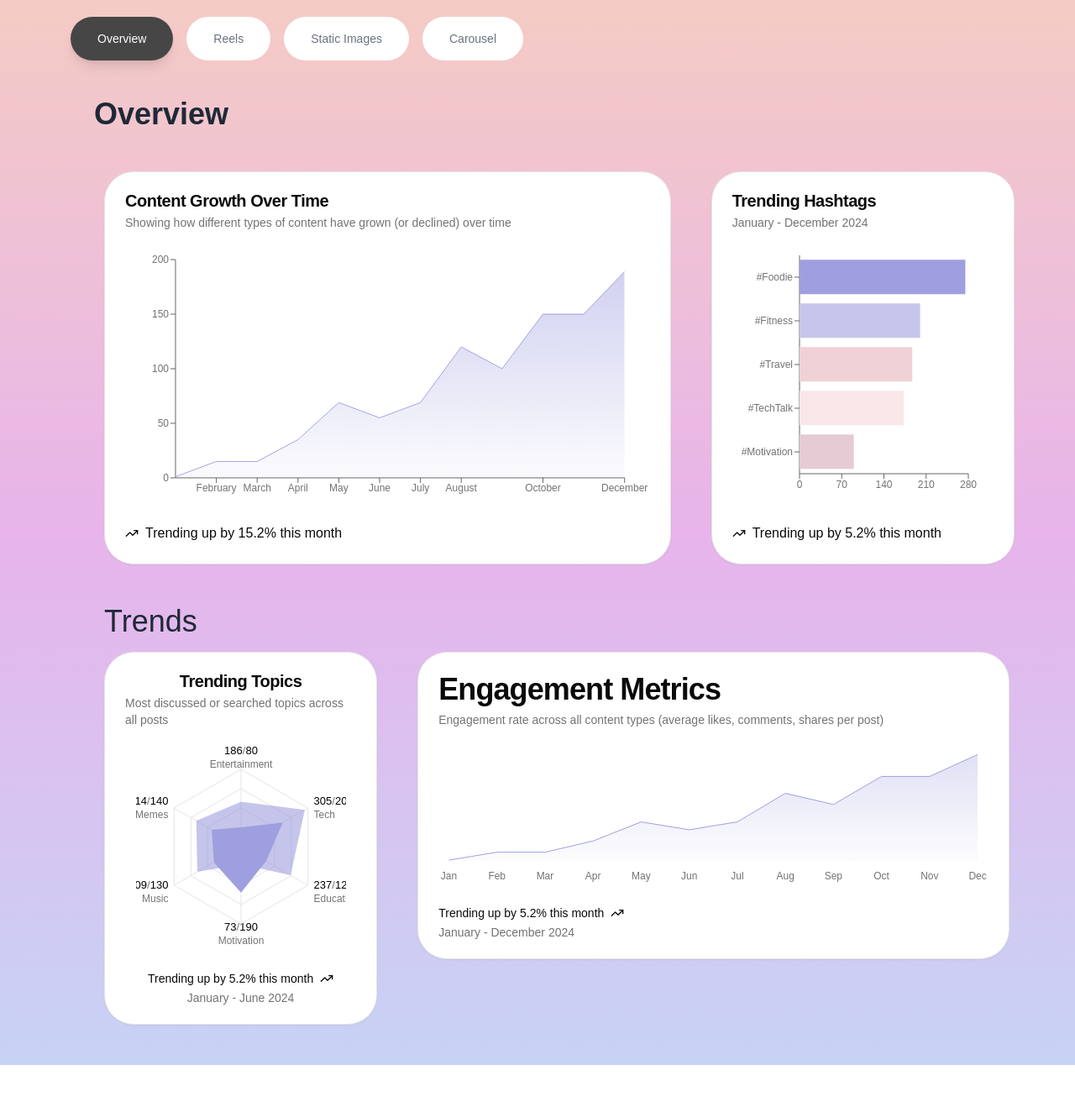
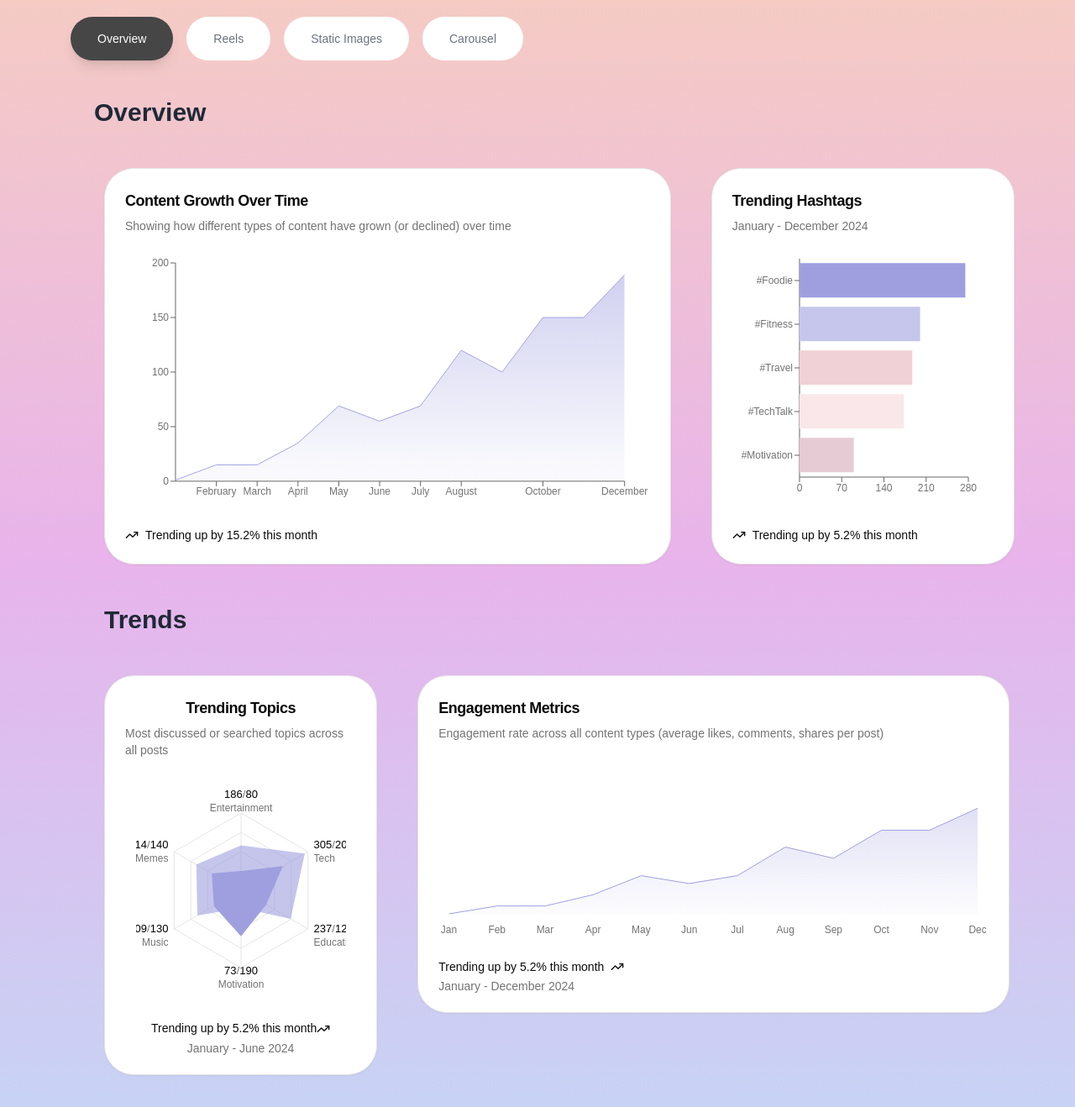
Before and after one commit to adityam003/socially, a Next.js app: page /analytics in a window 1280 px wide. Shown: the top 1318 px of the page at 84% size. Before the commit the page ends 1268 px from the top, so only its background shows below. Built offline with nearby package versions, Linux system fonts and the light colour scheme.

Commit message:
Fix some issues

```diff
--- a/src/app/analytics/page.tsx
+++ b/src/app/analytics/page.tsx
@@ -48,7 +48,7 @@ export default function Analytics() {
                 <div className="px-4 md:px-12">
                     {activeTab === 'Overview' && (
                         <>
-                            <h1 className='text-2xl font-bold md:text-2xl lg:text-4xl mt-6 mb-12'>Overview</h1>
+                            <h1 className='text-2xl font-semibold md:text-2xl lg:text-3xl mt-6 mb-12'>Overview</h1>
                            <div className="mx-3 pr-3">
                            <Overview />
                            </div>
@@ -57,7 +57,7 @@ export default function Analytics() {
                     )}
                     {activeTab === 'Reels' && (
                         <>
-                            <h1 className='text-2xl font-bold md:text-2xl lg:text-4xl mt-6 mb-12'>Reel Metrics</h1>
+                            <h1 className='text-2xl font-semibold md:text-2xl lg:text-3xl mt-6 mb-12'>Reel Metrics</h1>
                             <Reel />
                         </>
                     )}
@@ -69,7 +69,7 @@ export default function Analytics() {
                     )}
                     {activeTab === 'Carousel' && (
                         <>
-                            <h1 className='text-2xl font-bold md:text-2xl lg:text-4xl mt-6 mb-12'>Customer</h1>
+                            <h1 className='text-2xl font-semibold md:text-2xl lg:text-3xl mt-6 mb-12'>Customers</h1>
                             <Carousel />
                         </>
                     )}
--- a/src/app/page.tsx
+++ b/src/app/page.tsx
@@ -174,13 +174,11 @@ const ChatInterface = () => {
                             {messages.map((message) => (
                                 <div
                                     key={message.id}
-                  className={`flex ${
-                    message.role === "user" ? "justify-end" : "justify-start"
+                                    className={`flex ${message.role === "user" ? "justify-end" : "justify-start"
                                         } animate-slideIn`}
                                 >
                                     <div
-                    className={`max-w-[85%] md:max-w-[75%] rounded-2xl p-4 ${
-                      message.role === "user"
+                                        className={`max-w-[85%] md:max-w-[75%] rounded-2xl p-4 ${message.role === "user"
                                                 ? "bg-black text-white ml-auto"
                                                 : message.role === "system"
                                                     ? "bg-red-100 text-red-800"
@@ -207,7 +205,7 @@ const ChatInterface = () => {
                 </div>
 
                 {showSuggestions && messages.length === 0 && (
-          <div className="grid grid-cols-1 sm:grid-cols-2 lg:grid-cols-3 gap-4 max-w-xl mx-auto w-full px-4 md:px-0 mb-6">
+                    <div className="hidden sm:grid sm:grid-cols-3 lg:grid-cols-3 gap-4 max-w-xl mx-auto w-full px-4 md:px-0 mb-6">
                         {suggestionCards.map((card, index) => (
                             <button
                                 key={index}
--- a/src/components/analytics/Overview.tsx
+++ b/src/components/analytics/Overview.tsx
@@ -7,7 +7,7 @@ const Overview = () => {
   return (
     <div>
         <Chart1/>
-        <h1 className='text-2xl font:bold md:text-2xl lg:text-4xl mt-12 mb-4 '>Trends</h1>
+        <h1 className='text-2xl font-semibold md:text-2xl lg:text-3xl mt-12 mb-12 '>Trends</h1>
       <div className="flex gap-12 flex-col md:flex-row ">
       <Chart2/>
       <Chart3/>
--- a/src/components/analytics/chart1.tsx
+++ b/src/components/analytics/chart1.tsx
@@ -59,7 +59,7 @@ const Chart1 = () => {
     <div className="flex flex-col md:flex-row gap-12">
       <Card className="w-full md:w-2/3 bg-white rounded-[15px] md:rounded-[35px]">
         <CardHeader>
-          <CardTitle>Content Growth Over Time</CardTitle>
+          <CardTitle className='text-lg'>Content Growth Over Time</CardTitle>
           <CardDescription>Showing how different types of content have grown (or declined) over time</CardDescription>
         </CardHeader>
         <CardContent>
@@ -94,7 +94,7 @@ const Chart1 = () => {
           </ChartContainer>
         </CardContent>
         <CardFooter>
-          <div className="flex items-center gap-2">
+          <div className="flex items-center text-sm gap-2">
             <TrendingUp className="h-4 w-4" />
             <span>Trending up by 15.2% this month</span>
           </div>
@@ -103,7 +103,7 @@ const Chart1 = () => {
 
       <Card className="w-full md:w-1/3 bg-white rounded-[15px] md:rounded-[35px]">
         <CardHeader>
-          <CardTitle>Trending Hashtags</CardTitle>
+          <CardTitle className='text-lg'>Trending Hashtags</CardTitle>
           <CardDescription>January - December 2024</CardDescription>
         </CardHeader>
         <CardContent>
@@ -122,7 +122,7 @@ const Chart1 = () => {
           </ChartContainer>
         </CardContent>
         <CardFooter>
-          <div className="flex items-center gap-2">
+          <div className="flex items-center text-sm gap-2">
             <TrendingUp className="h-4 w-4" />
             <span>Trending up by 5.2% this month</span>
           </div>
--- a/src/components/analytics/chart2.tsx
+++ b/src/components/analytics/chart2.tsx
@@ -41,12 +41,12 @@ export default function Chart2() {
   return (
     <Card className="rounded-[15px] md:rounded-[35px] bg-[#ffffff] md:w-[30%]">
       <CardHeader className="items-center pb-4 ">
-        <CardTitle>Trending Topics</CardTitle>
+        <CardTitle className="text-lg">Trending Topics</CardTitle>
         <CardDescription>
         Most discussed or searched topics across all posts
         </CardDescription>
       </CardHeader>
-      <CardContent className="pb-0">
+      <CardContent className="pb-0 mt-4">
         <ChartContainer
           config={chartConfig}
           className="mx-auto aspect-square max-h-[250px]"
@@ -104,12 +104,11 @@ export default function Chart2() {
           </RadarChart>
         </ChartContainer>
       </CardContent>
-      <div className="mb-6"></div>
-      <CardFooter className="flex-col gap-2 text-sm">
-        <div className="flex items-center gap-2 font-medium leading-none">
+      <CardFooter className="flex-col gap-2 mt-8 text-sm">
+        <div className="flex font-medium leading-none">
           Trending up by 5.2% this month <TrendingUp className="h-4 w-4" />
         </div>
-        <div className="flex items-center gap-2 leading-none text-muted-foreground">
+        <div className="flex leading-none text-muted-foreground">
           January - June 2024
         </div>
       </CardFooter>
--- a/src/components/analytics/chart3.tsx
+++ b/src/components/analytics/chart3.tsx
@@ -45,8 +45,8 @@ export default function Chart3() {
     <div className="w-full h-full md:w-[65%] md:h-[30%]">
     <Card className="bg-[#ffffff] rounded-[15px] md:rounded-[35px]">
       <CardHeader>
-        <CardTitle className="text-4xl">Engagement Metrics</CardTitle>
-        <CardDescription>
+        <CardTitle className="text-lg">Engagement Metrics</CardTitle>
+        <CardDescription className="pb-12">
         Engagement rate across all content types (average likes, comments, shares per post)
         </CardDescription>
       </CardHeader>
--- a/src/components/analytics/chart4.tsx
+++ b/src/components/analytics/chart4.tsx
@@ -56,11 +56,11 @@ export default function Chart4({ name }: ChartProps) {
   };
 
   return (
-    <Card className="w-full bg-white rounded-[15px] md:rounded-[35px]">
-      <CardHeader>
-        <CardTitle>{name} Hashtag Performance</CardTitle>
-        <CardDescription>Top-performing hashtags across Reels for reach.</CardDescription>
-      </CardHeader>
+    <Card className='w-full  bg-white rounded-[15px] md:rounded-[35px] '>
+             <CardHeader>
+                        <CardTitle className='text-lg'>{name} Hashtag Performance</CardTitle>
+                       <CardDescription>Top-performing hashtags across Reels for reach.</CardDescription>
+                     </CardHeader>
       <CardContent className="p-6">
         <div className="h-[285px] w-full">
           <ResponsiveContainer width="100%" height="100%">
--- a/src/components/analytics/chart5.tsx
+++ b/src/components/analytics/chart5.tsx
@@ -80,7 +80,7 @@ export default function Chart5({ name }: { name: string }) {
       <ChartStyle id={id} config={chartConfig} />
       <CardHeader className="flex-row items-start space-y-0 pb-0">
         <div className="grid gap-1">
-          <CardTitle>Best Performing {name} Metrics</CardTitle>
+          <CardTitle className="text-md">Best Performing {name} Metrics</CardTitle>
           <CardDescription>Proportion of engagement types for Reels.</CardDescription>
         </div>
         <Select value={activeMonth} onValueChange={setActiveMonth}>
--- a/src/components/analytics/chart6.tsx
+++ b/src/components/analytics/chart6.tsx
@@ -53,11 +53,11 @@ const chartConfig = {
 export default function Chart6({ name }: { name: string }) {
   return (
     <Card className="flex flex-col w-full bg-white rounded-[15px] md:rounded-[35px]">
-      <CardHeader className="items-center pb-0">
-        <CardTitle> Trending {name} Types</CardTitle>
+      <CardHeader className="items-start pb-0">
+        <CardTitle className="text-lg"> Trending {name} Types</CardTitle>
         <CardDescription> Identify the most popular formats of Reels currently trending</CardDescription>
       </CardHeader>
-      <CardContent>
+      <CardContent className="mt-8">
         <ChartContainer config={chartConfig}    className="mx-auto aspect-video max-h-[250px]">
           <LineChart
             accessibilityLayer
@@ -105,7 +105,7 @@ export default function Chart6({ name }: { name: string }) {
           </LineChart>
         </ChartContainer>
       </CardContent>
-      <CardFooter className="flex-col items-center gap-2 text-sm">
+      <CardFooter className="flex-col items-start mt-6 gap-2 text-sm">
         <div className="flex gap-2 font-medium leading-none">
           Trending up by 5.2% this month <TrendingUp className="h-4 w-4" />
         </div>
```
Lines whose indentation alone changed are shown as unchanged.
